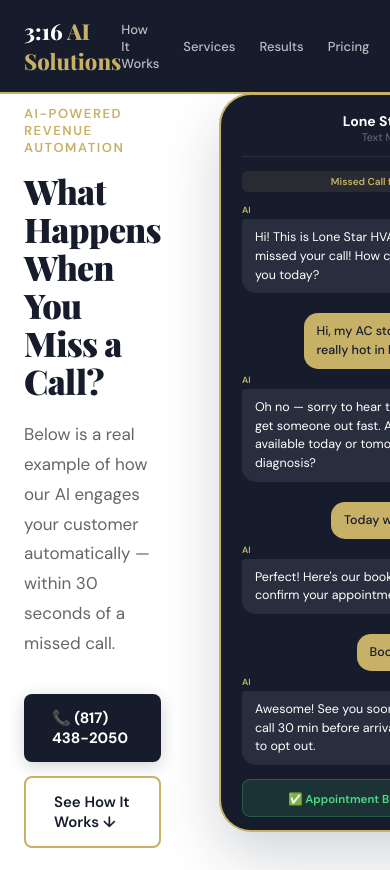
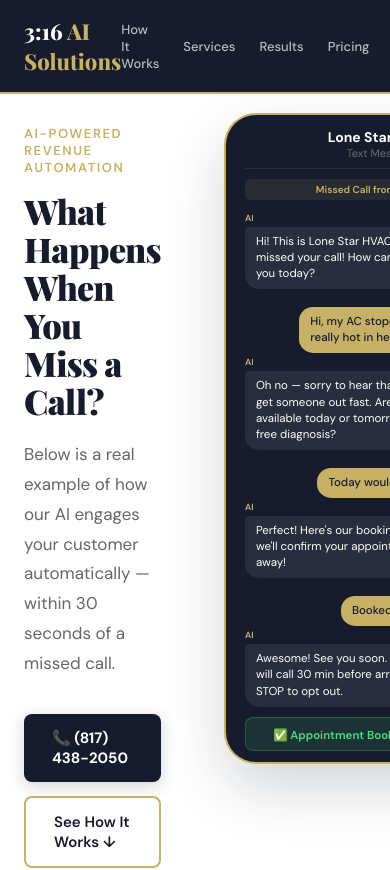
Before and after one commit to feebisharma1/316A, a React (Create React App) app: page / in a window 390 px wide. Shown: the top 870 px of the page. Built offline with nearby package versions, Linux system fonts and the light colour scheme.

Commit message:
centered math section

```diff
--- a/src/App.js
+++ b/src/App.js
@@ -49,13 +49,13 @@ function Bubble({ text, isAI, delay }) {
     return () => obs.disconnect();
   }, [delay]);
   return (
-    <div ref={ref} style={{ display: "flex", justifyContent: isAI ? "flex-start" : "flex-end", marginBottom: 5, opacity: vis ? 1 : 0, transform: vis ? "translateY(0)" : "translateY(14px)", transition: "all .5s cubic-bezier(.22,1,.36,1)" }}>
+    <div ref={ref} style={{ display: "flex", justifyContent: isAI ? "flex-start" : "flex-end", marginBottom: 3, opacity: vis ? 1 : 0, transform: vis ? "translateY(0)" : "translateY(14px)", transition: "all .5s cubic-bezier(.22,1,.36,1)" }}>
       <div style={{ display: "flex", flexDirection: "column", alignItems: isAI ? "flex-start" : "flex-end", maxWidth: "80%" }}>
         <div style={{ fontSize: 9, color: isAI ? gold : "rgba(255,255,255,.4)", fontWeight: 600, fontFamily: "var(--body)", marginBottom: 3 }}>{isAI ? "AI" : "Customer"}</div>
         <div style={{
-          padding: "9px 13px", borderRadius: isAI ? "4px 14px 14px 14px" : "14px 4px 14px 14px",
+          padding: "7px 11px", borderRadius: isAI ? "4px 14px 14px 14px" : "14px 4px 14px 14px",
           background: isAI ? "rgba(255,255,255,.08)" : gold, color: isAI ? "#fff" : navy,
-          fontSize: 12.5, lineHeight: 1.5, fontFamily: "var(--body)", fontWeight: isAI ? 400 : 500
+          fontSize: 11.5, lineHeight: 1.4, fontFamily: "var(--body)", fontWeight: isAI ? 400 : 500
         }}>{text}</div>
       </div>
     </div>
@@ -154,8 +154,8 @@ function HomePage() {
   return (
     <>
       {/* HERO */}
-      <section style={{ paddingTop: 95, paddingBottom: 40, background: "#fff" }}>
-        <div style={{ ...wrap, display: "grid", gridTemplateColumns: "1fr 350px", gap: 60, alignItems: "start" }}>
+      <section style={{ paddingTop: 115, paddingBottom: 40, background: "#fff" }}>
+        <div style={{ ...wrap, display: "grid", gridTemplateColumns: "1fr 320px", gap: 60, alignItems: "start" }}>
           <div style={{ paddingTop: 10 }}>
             <Reveal><p style={{ fontFamily: "var(--body)", fontSize: 13, fontWeight: 600, color: gold, textTransform: "uppercase", letterSpacing: "0.12em", marginBottom: 16 }}>AI-Powered Revenue Automation</p></Reveal>
             <Reveal delay={100}><h1 style={{ fontFamily: "var(--head)", fontWeight: 900, fontSize: "clamp(34px,4vw,54px)", lineHeight: 1.12, letterSpacing: "-.02em", color: navy, marginBottom: 20 }}>What Happens When You Miss a Call?</h1></Reveal>
@@ -169,9 +169,9 @@ function HomePage() {
           </div>
           <Reveal delay={200} style={{ display: "flex", justifyContent: "center" }}>
             <div style={{ animation: "float 7s ease-in-out infinite" }}>
-              <div style={{ width: 350, background: navy, borderRadius: 30, padding: 3, boxShadow: "0 0 0 2px " + gold + ", 0 24px 60px rgba(22,28,44,.2)" }}>
-                <div style={{ background: navy, borderRadius: 27, padding: "14px 18px 10px" }}>
-                  <div style={{ textAlign: "center", marginBottom: 14, paddingBottom: 12, borderBottom: "1px solid rgba(255,255,255,.08)" }}>
+              <div style={{ width: 310, background: navy, borderRadius: 30, padding: 3, boxShadow: "0 0 0 2px " + gold + ", 0 24px 60px rgba(22,28,44,.2)" }}>
+                <div style={{ background: navy, borderRadius: 27, padding: "10px 16px 8px" }}>
+                  <div style={{ textAlign: "center", marginBottom: 10, paddingBottom: 8, borderBottom: "1px solid rgba(255,255,255,.08)" }}>
                     <div style={{ fontFamily: "var(--body)", fontWeight: 700, fontSize: 14, color: "#fff" }}>Lone Star HVAC</div>
                     <div style={{ fontSize: 11, color: "rgba(255,255,255,.35)", fontFamily: "var(--body)" }}>Text Message</div>
                   </div>
@@ -183,7 +183,7 @@ function HomePage() {
                   <Bubble isAI delay={2400} text="Perfect! Here's our booking link — we'll confirm your appointment right away!" />
                   <Bubble isAI={false} delay={2900} text="Booked! Thank you so much!" />
                   <Bubble isAI delay={3400} text="Awesome! See you soon. Our tech will call 30 min before arrival. Reply STOP to opt out." />
-                  <div style={{ textAlign: "center", marginTop: 14, padding: "9px 12px", borderRadius: 8, background: "rgba(74,222,128,.12)", border: "1px solid rgba(74,222,128,.25)" }}>
+                  <div style={{ textAlign: "center", marginTop: 10, padding: "7px 10px", borderRadius: 8, background: "rgba(74,222,128,.12)", border: "1px solid rgba(74,222,128,.25)" }}>
                     <span style={{ fontSize: 11.5, fontFamily: "var(--body)", color: "#4ade80", fontWeight: 600 }}>✅ Appointment Booked Automatically</span>
                   </div>
                 </div>
@@ -353,9 +353,9 @@ function HomePage() {
       {/* THE MATH */}
       <section id="results" style={{ padding: "80px 0", background: cream }}>
         <div style={wrap}>
-          <Reveal><h2 style={{ fontFamily: "var(--head)", fontWeight: 800, fontSize: "clamp(28px,3vw,40px)", color: navy, marginBottom: 40 }}>The Math Is Simple</h2></Reveal>
+          <Reveal><h2 style={{ fontFamily: "var(--head)", fontWeight: 800, fontSize: "clamp(28px,3vw,40px)", color: navy, marginBottom: 40, textAlign: "center" }}>The Math Is Simple</h2></Reveal>
           <Reveal delay={100}>
-            <div style={{ maxWidth: 580 }}>
+            <div style={{ maxWidth: 580, margin: "0 auto" }}>
               {[
                 { label: "Average HVAC job value", value: "$350 – $2,500" },
                 { label: "Missed calls recovered / month", value: "3 – 8 calls" },
```
